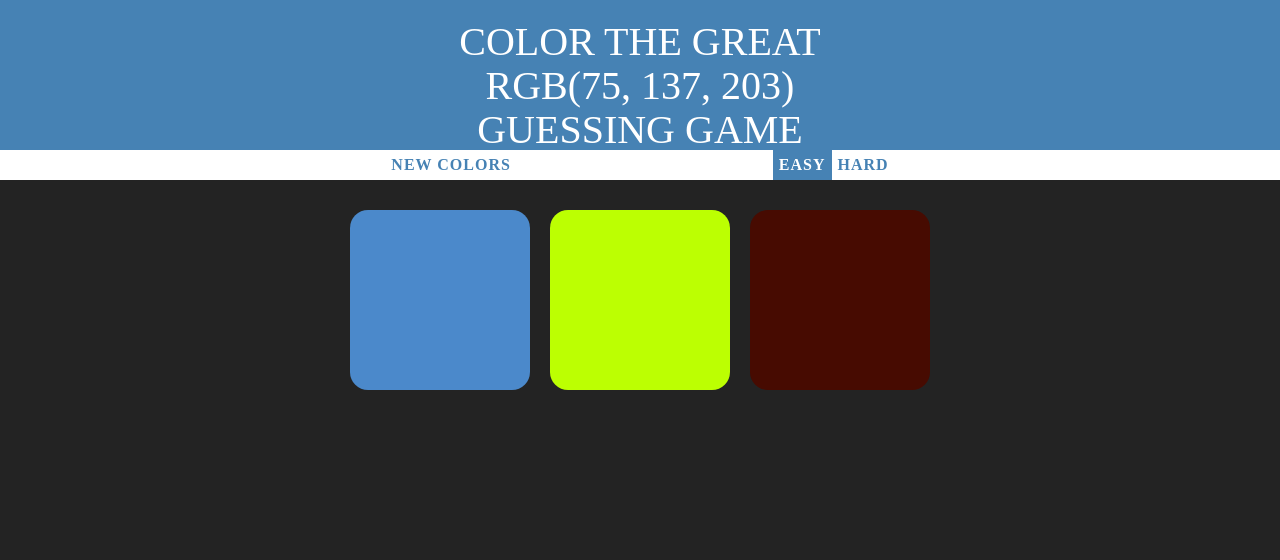
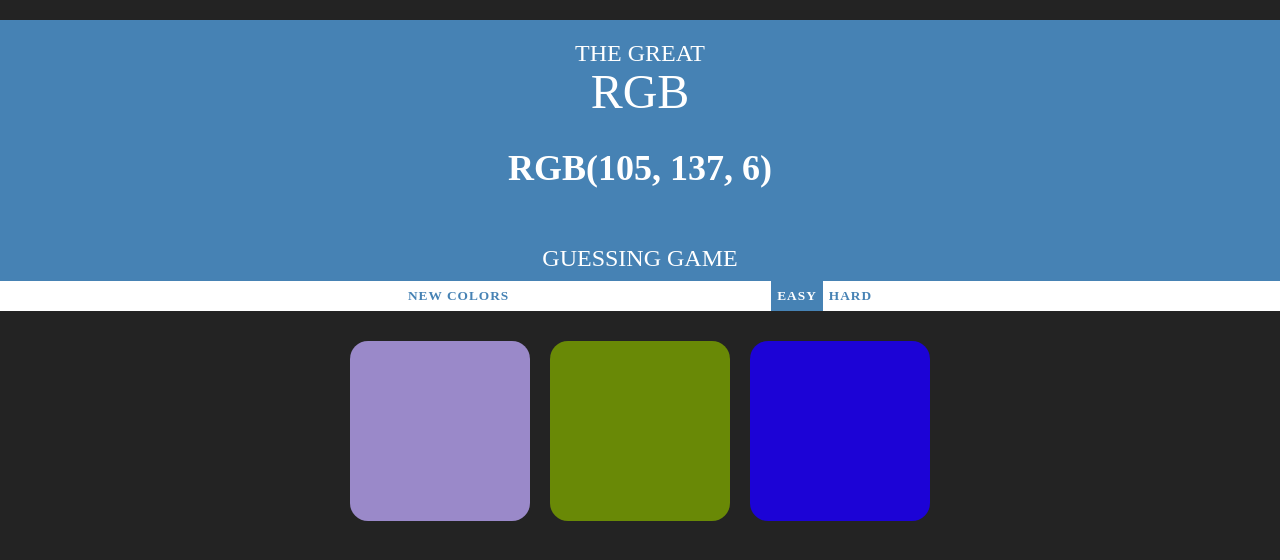
Before and after one commit to MatiHabibo/HABIBO-TP6-PNT2, a Vue app: page / in a window 1280 px wide. Both pictures are taken after a click on the button "EASY". Shown: the top 560 px of the page. Built offline with nearby package versions, Linux system fonts and the light colour scheme.

Commit message:
falta que cambie todo al color ganador

```diff
--- a/src/App.vue
+++ b/src/App.vue
@@ -1,65 +1,46 @@
 <template>
-  <div class="app">
-       <Header :pickedColor="pickedColor" />
-    <Navigator @isHard="isHard = $event" @squareQty="squareQty = $event" @colors="getColors" @pickedColor="getPicked"
-      :message="message" />
-    <Container :squareQty="squareQty" :colors="colors" @selectedColor="getSelected" @pickedColor="getPicked"
-      @message="getMessage" :pickedColor="pickedColor" />
+  <div id="app">
+    <Header />
+    <Navigator />
+    <Container />
   </div>
 </template>
 
 <script>
-import "bootstrap/dist/css/bootstrap.min.css";
-import "jquery";
-import "popper.js";
-import "bootstrap";
-
-import Header from "./components/Header.vue";
-import Navigator from "./components/Navigator.vue";
- import Container from "./components/Container.vue";
-
-
+import Header from './components/Header.vue'
+import Navigator from './components/Navigator.vue'
+import Container from './components/Container.vue'
 export default {
-  name: "App",
+  name: 'App',
   components: {
     Header,
     Navigator,
     Container
   },
-  data(){
-    return{
-      isHard: true,
-      squareQty: 0,
-      colors: [],
-      selectedColor: '',
-      pickedColor: '',
-      message: '',
+  data() {
+    return {
     }
   },
-  methods : {
-    getColors(e) {
-      this.colors = e;
-    },
-    getSelected(e) {
-      this.selectedColor = e;
-    },
-    getPicked(e) {
-      console.log(e);
-      this.pickedColor = e;
-    },
-    getMessage(e) {
-      console.log('el mensaje es: ' + e)
-      this.message = e;
-    }
+  methods: {
   }
-};
+}
 </script>
 
 <style>
+html {
+  margin: 0;
+  all: unset;
+}
 body {
-	background: #232323;
-	margin: 0;
-	font-family: "Montserrat", "Avenir";
+  margin: 0;
+  padding: 0;
+  background-color: #232323;
 }
-
+#app {
+  -webkit-font-smoothing: antialiased;
+  -moz-osx-font-smoothing: grayscale;
+  text-align: center;
+  color: #2c3e50;
+  font-family: "Montserrat", "Avenir";
+}
 </style>
--- a/src/components/Container.vue
+++ b/src/components/Container.vue
@@ -1,51 +1,36 @@
 <template>
-  <section class="src-components-container">
+  <section class="container-component">
     <div id="container">
-      <!-- <h2 style="color: red">{{ isHard }}</h2>
-      <h3 style="color: red">{{ colCount }}</h3> -->
+      <Square v-for="(_, index) in squareQty" :key="index" :color="colors[index]" :status="squareStatus[index]"
+        :index="index" />
+    </div>
 
-      <Square
-        v-for="(square, index) in squareQty"
-        :key="index"
-        :color="colors[index]"
-        :pickedColor="pickedColor"
-        @selectedColor="selectedColor = $event"
-      />
-      <!-- <h3 style="color: red"> {{ message }} </h3> -->
-    </div>
   </section>
+
 </template>
 
-<script>
-import Square from "./Square.vue";
-
+<script lang="js">
+import Square from './Square.vue';
 export default {
+  name: 'container-component',
   components: {
-    Square,
+    Square
+    },
+  props: [],
+  updated() {
   },
-  name: "src-components-container",
-  props: ["squareQty", "colors", "pickedColor",
-    // "message"
-   ],
-
   data() {
-    return {};
+    return {
+    }
   },
   methods: {
-    // setAllColorsTo(color) {
-    //   if(this.message = 'you win'){
-    //     this.pickedColor;
-    //   });
-    //   }
-    },
-
-  computed: {},
-};
+  },
+  computed: {
+  }
+}
 </script>
 
 <style scoped lang="css">
-.src-components-container {
-}
 #container {
   margin: 20px auto;
   max-width: 600px;
--- a/src/components/Header.vue
+++ b/src/components/Header.vue
@@ -1,39 +1,35 @@
 <template>
-  <section class="src-components-header">
+   <section class="header-component">
     <div id="header">
-      <h1>
-        COLOR The Great <br />
-        <span id="colorDisplay"> {{ pickedColor }}</span>
-        <br />
+      <h1>The Great <br>
+        <span id="colorDisplay">RGB</span>
+        <h2>{{ pickedColor }}</h2>
+        <br>
         Guessing Game
       </h1>
     </div>
   </section>
+
 </template>
 
-<script>
+<script lang="js">
 export default {
-  name: "src-components-header",
-  props: ['pickedColor'],
+  name: 'header-component',
+  props: [],
   mounted() {
   },
   data() {
-    return {};
+    return {
+    }
   },
   methods: {
   },
-  computed: {},
-};
+  computed: {
+  }
+}
 </script>
 
 <style scoped lang="css">
-
-h1 {
-  font-weight: normal;
-  line-height: 1.1;
-  padding: 20px 0;
-}
-
 #header {
   transition: all 0.3s;
   background: steelblue;
@@ -42,4 +38,12 @@ h1 {
   margin: 0;
   color: white;
 }
+h1 {
+  font-weight: normal;
+  line-height: 1.1;
+  padding: 20px 0;
+}
+#colorDisplay {
+  font-size: 200%;
+}
 </style>
--- a/src/components/Navigator.vue
+++ b/src/components/Navigator.vue
@@ -1,111 +1,32 @@
 <template>
-  <section class="src-components-navigator">
+    <section class="nav-bar">
     <div id="navigator">
-      <button id="reset" @click="restart()">{{ message != 'You win' ? 'New colors' : 'Play again' }}</button>
-      <span class="msg">{{ message }} </span>
+      <button id="reset" @click="restart()"> New colors</button>
+      <span class="msg" :style="{color: (message == 'You win' ? 'blue' : 'red')}">{{ message }} </span>
+      <button id="easy" :class="!isHard && 'selected'" @click="setDifficulty({ isHard: false, qty: 3 })">easy</button>
+      <button id="hard" :class="isHard && 'selected'" @click="setDifficulty({ isHard: true, qty: 6 })">hard</button>
+    </div>
 
-      <button
-        id="easy"
-        :class="[!isHard ? 'selected' : '']"
-        @click="easyToHard()"
-      >
-        easy
-      </button>
-      <button
-        id="hard"
-        :class="[isHard ? 'selected' : '']"
-        @click="hardToEasy()"
-      >
-        hard
-      </button>
-    </div>
   </section>
+
 </template>
 
-<script>
+<script lang="js">
 export default {
-  name: "src-components-navigator",
-  components: {},
-  props: ['message'],
-  mounted() {
-    this.init(this.squareQty)
-  },
+  name: 'nav-bar',
+  props: [],
   data() {
     return {
-      isHard: false,
-      squareQty: 6,
-      colors: [],
-      pickedColor: '',
-    };
+    }
   },
   methods: {
-    emit() {
-      this.$emit("isHard", this.isHard);
-      this.$emit('squareQty', this.squareQty);
-    },
-    easyToHard() {
-      this.isHard = false;
-      this.squareQty = 3;
-      this.$emit("isHard", this.isHard);
-      this.$emit("squareQty", this.squareQty);
-      this.restart();
-
-    },
-    hardToEasy() {
-      this.isHard = true;
-      this.squareQty = 6;
-      this.$emit("isHard", this.isHard);
-      this.$emit("squareQty", this.squareQty);
-      this.restart();
-    },
-    init(squareQty) {
-      this.colors = this.createNewColors(squareQty);
-      this.pickedColor = this.colors[this.pickColor()];
-      this.$emit('colors', this.colors);
-      this.$emit('pickedColor', this.pickedColor);
-    },
-    createNewColors(numbers) {
-      const arr = [];
-      for (let i = 0; i < numbers; i++) {
-        arr.push(this.createRandomStringColor());
-      }
-      return arr;
-    },
-    createRandomStringColor() {
-      const newColor = "rgb(" + this.randomInt() + ", " + this.randomInt() + ", " + this.randomInt() + ")";
-      return newColor;
-    },
-    randomInt() {
-      return Math.floor(Math.random() * 256);
-    },
-    pickColor() {
-      let quantity;
-      if (this.isHard) {
-        quantity = 6;
-      } else {
-        quantity = 3;
-      }
-      return Math.floor(Math.random() * quantity);
-    },
-    restart() {
-      this.colors = this.createNewColors(this.squareQty);
-      this.pickedColor = this.colors[this.pickColor()];
-      this.$emit('mes', this.message)
-      this.$emit('colors', this.colors);
-      this.$emit('pickedColor', this.pickedColor)
-
-    }
   },
-  computed: {},
-};
+  computed: {
+  }
+}
 </script>
 
 <style scoped lang="css">
-h1 {
-  font-weight: normal;
-  line-height: 1.1;
-  padding: 20px 0;
-}
 #navigator {
   background: #ffffff;
   height: 30px;
@@ -113,9 +34,10 @@ h1 {
   margin: 0;
   margin-top: -30px;
 }
-.selected {
-  background-color: steelblue;
-  color: white;
+.msg {
+  color: red;
+  display: inline-block;
+  width: 20%;
 }
 button {
   border: none;
@@ -133,10 +55,8 @@ button:hover {
   color: white;
   background-color: steelblue;
 }
-
-.msg {
-  color: red;
-  display: inline-block;
-  width: 20%;
+.selected {
+  background-color: steelblue;
+  color: white;
 }
 </style>
--- a/src/components/Square.vue
+++ b/src/components/Square.vue
@@ -1,45 +1,31 @@
 <template>
-  <section class="src-components-square">
-    <div
-      class="square"
-      @click="getColor()"
-      :class="isWrong && 'displayNone'"
-      :style="{ 'background-color': isWrong ? '#232323' : color }"
-    ></div>
+   <section class="square-component">
+    <div class="square" @click="getColor(index)" :style="{ 'background-color': status ? '#232323' : color }">
+    </div>
   </section>
+
 </template>
 
-<script>
+<script lang="js">
 export default {
-  name: "src-components-square",
-  props: ["color", "pickedColor"],
-  mounted() {},
+  name: 'square-component',
+  props: ["color", "status", "index"],
+  mounted() {
+  },
   data() {
     return {
-      isWrong: false,
-    };
+      // isWrong: false,
+    }
   },
   methods: {
-    getColor() {
-      let msg = "";
-      if (this.pickedColor === this.color) {
-        msg = "You win";
-        this.isWrong = false;
-      } else {
-        msg = "Choose another color";
-        this.isWrong = true;
-      }
-      this.$parent.$emit("selectedColor", this.color);
-      this.$parent.$emit("message", msg);
-    },
   },
-  computed: {},
-};
+  computed: {
+  }
+}
 </script>
 
 <style scoped lang="css">
-.src-components-square {
-}
+.square-component {}
 .displayNone {
   background-color: #232323;
 }
--- /dev/null
+++ b/src/globalMixins.js
@@ -0,0 +1,107 @@
+import Vue from "vue";
+
+const globalMixins = {
+  methods: {
+    setDifficulty({ isHard, qty }) {
+      this.$store.dispatch("setDifficulty", { isHard, qty });
+      this.init(qty);
+    },
+    init(qty) {
+      const colors = this.createNewColors(qty);
+      this.$store.dispatch("init", {
+        colors: colors,
+        pickedColor: colors[this.pickColor()],
+        squareStatus: this.getSquareStatus(qty),
+      });
+    },
+    getSquareStatus(qty) {
+      const arr = [];
+      for (let index = 0; index < qty; index++) {
+        arr.push(false);
+      }
+      return arr;
+    },
+    createNewColors(numbers) {
+      const arr = [];
+      for (let i = 0; i < numbers; i++) {
+        arr.push(this.createRandomStringColor());
+      }
+      return arr;
+    },
+
+    createRandomStringColor() {
+      const newColor =
+        "rgb(" +
+        this.randomInt() +
+        ", " +
+        this.randomInt() +
+        ", " +
+        this.randomInt() +
+        ")";
+      return newColor;
+    },
+    randomInt() {
+      return Math.floor(Math.random() * 256);
+    },
+    pickColor() {
+      let quantity;
+      if (this.isHard) {
+        quantity = 6;
+      } else {
+        quantity = 3;
+      }
+      return Math.floor(Math.random() * quantity);
+    },
+    restart() {
+      this.init(this.squareQty);
+    },
+    getColor(index) {
+      if(!this.$store.state.disable){
+        let msg = "";
+        if (this.pickedColor === this.color) {
+          msg = "You win";
+          this.$store.dispatch("disableGame", true);
+        } else {
+          msg = "Choose another color";
+          const statusUpdated = this.squareStatus.map((sq, i) => {
+            if (i != index && !sq) {
+              return (sq = false);
+            } else {
+              return (sq = true);
+            }
+          });
+
+          this.$store.dispatch("changeSquareStatus", statusUpdated);
+        }
+        this.$store.dispatch("selectedColor", this.color);
+        this.$store.dispatch("message", msg);
+      }
+    },
+  },
+  computed: {
+    isHard() {
+      const difficulty = this.$store.state.isHard;
+      return difficulty;
+    },
+    squareQty() {
+      return this.$store.state.squareQty;
+    },
+    colors() {
+      return this.$store.state.colors;
+    },
+    selectedColor() {
+      return this.$store.state.selectedColor;
+    },
+    pickedColor() {
+      return this.$store.state.pickedColor;
+    },
+    message() {
+      return this.$store.state.message;
+    },
+    squareStatus() {
+      return this.$store.state.squareStatus;
+    },
+  },
+};
+
+Vue.mixin(globalMixins);
--- a/src/main.js
+++ b/src/main.js
@@ -1,8 +1,12 @@
 import Vue from 'vue'
 import App from './App.vue'
+
+import "./globalMixins";
+import store from "./store";
 
 Vue.config.productionTip = false
 
 new Vue({
+  store,
   render: h => h(App),
 }).$mount('#app')
--- /dev/null
+++ b/src/store.js
@@ -0,0 +1,72 @@
+import Vue from "vue";
+import Vuex from "vuex";
+
+Vue.use(Vuex);
+
+export default new Vuex.Store({
+  state: {
+    isHard: false,
+    squareQty: 0,
+    colors: [],
+    selectedColor: "",
+    pickedColor: "",
+    message: "",
+    squareStatus: [],
+    disable: false
+  },
+  actions: {
+    disableGame({ commit }, disab) {
+        commit("disGame", disab);
+      },
+    setDifficulty({ commit }, { isHard, qty }) {
+      commit("restartMessage");
+      commit("setIsHard", isHard);
+      commit("setQty", qty);
+    },
+    init({ commit }, { colors, pickedColor, squareStatus }) {
+      commit("disGame", false);
+      commit("restartMessage");
+      commit("setSquareStatus", squareStatus);
+      commit("setColors", colors);
+      commit("setPickedColor", pickedColor);
+    },
+    changeSquareStatus({ commit }, squareStatus) {
+      commit("setSquareStatus", squareStatus);
+    },
+    message({ commit }, message) {
+      commit("setMessage", message);
+    },
+    selectedColor({ commit }, selectedColor) {
+      commit("setSelectedColor", selectedColor);
+    },
+  },
+  mutations: {
+    setIsHard(state, isHard) {
+      state.isHard = isHard;
+    },
+    setQty(state, qty) {
+      state.squareQty = qty;
+    },
+    setColors(state, colors) {
+      state.colors = colors;
+    },
+    setPickedColor(state, pickedColor) {
+      state.pickedColor = pickedColor;
+    },
+    setMessage(state, message) {
+      state.message = message;
+    },
+    setSelectedColor(state, selectedColor) {
+      state.selectedColor = selectedColor;
+    },
+    setSquareStatus(state, squareStatus) {
+      state.squareStatus = squareStatus;
+    },
+    restartMessage(state){
+      state.message = '';
+    },
+    disGame(state, dis){
+        state.disable = dis;
+      }
+  },
+});
```
Also changed, not shown: package.json (+4 -3 lines), 1 other file (tests, documents, lock files or other folders).
